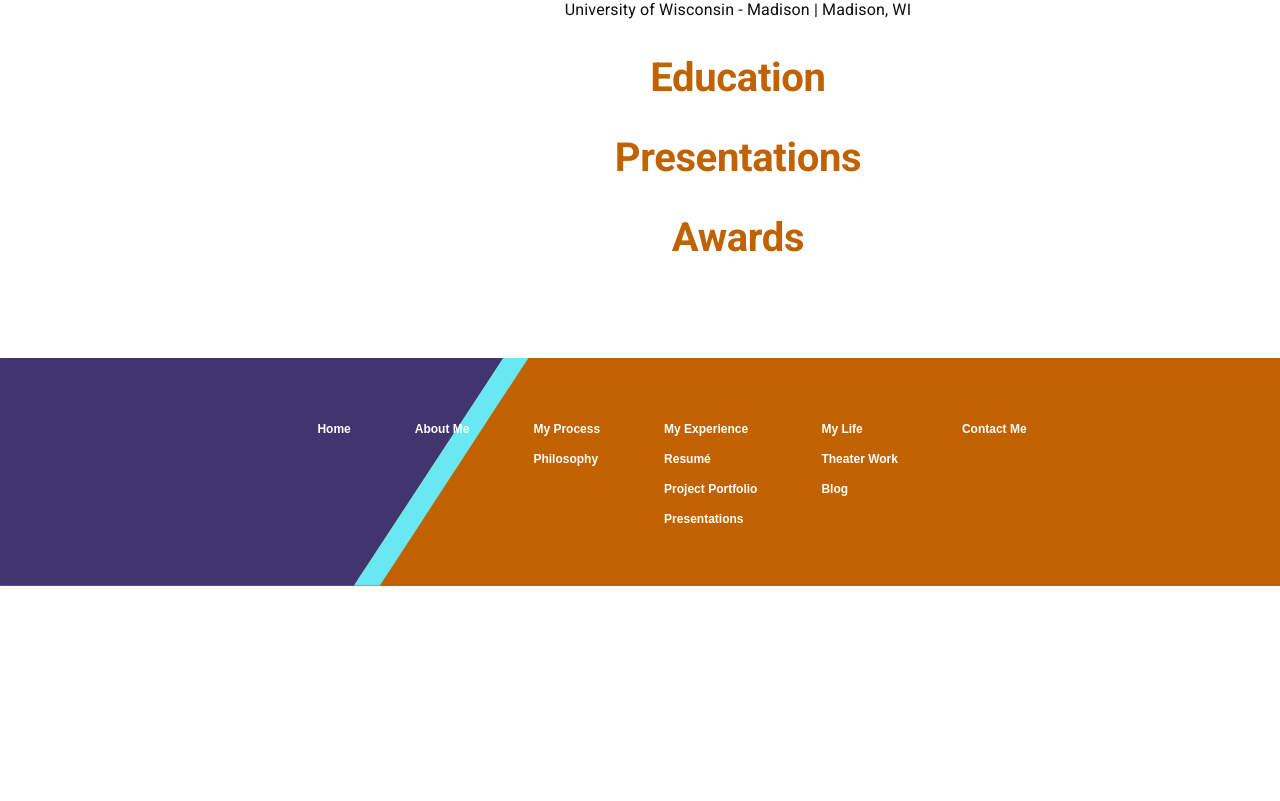
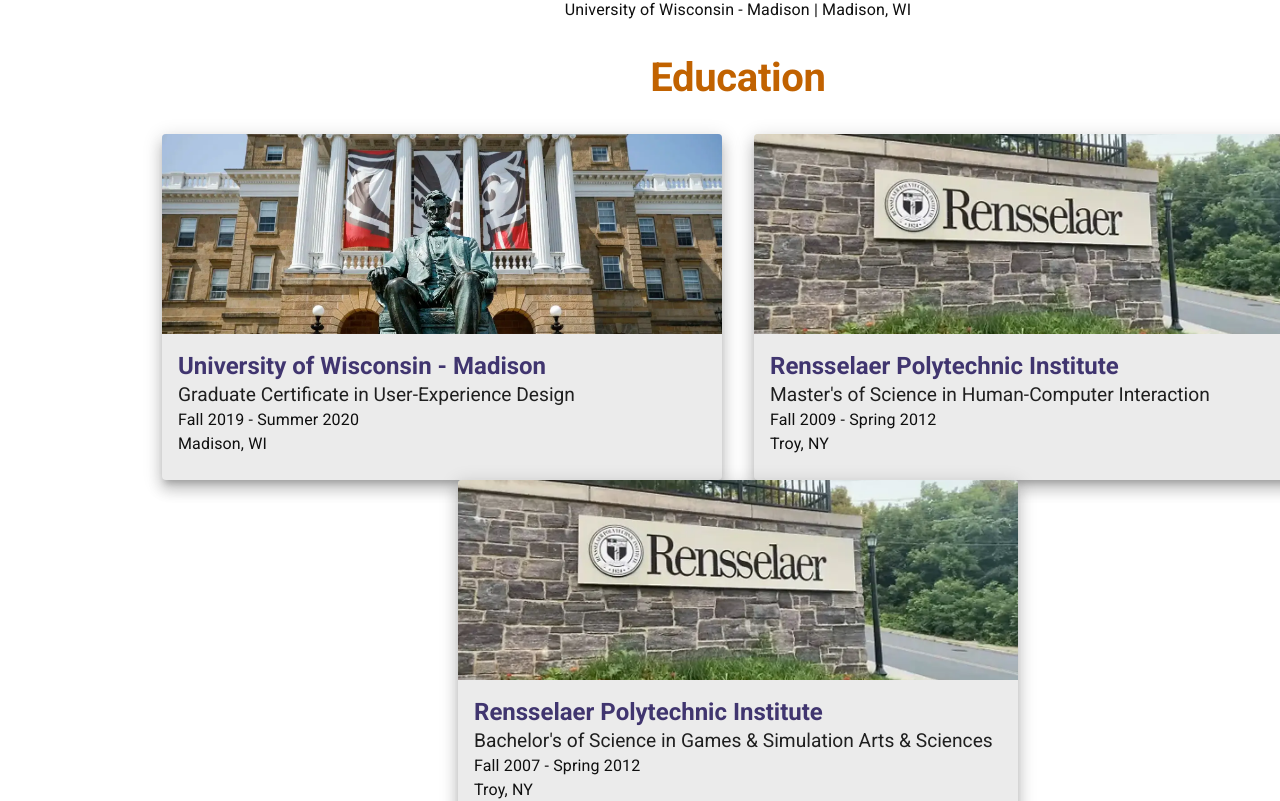
Before and after one commit to PupRiku/portfolio, a Next.js app in the folder frontend/: page /resume in a window 1280 px wide. Shown: the part 2060-2861 px from the top of the page. Before the commit the page ends 2646 px from the top, so only its background shows below. Built offline with nearby package versions, Linux system fonts and the light colour scheme.

Commit message:
Added Education section

```diff
--- a/frontend/pages/resume.js
+++ b/frontend/pages/resume.js
@@ -9,6 +9,7 @@
 import Grid from "@mui/material/Grid";
 import Card from "@mui/material/Card";
 import CardContent from "@mui/material/CardContent";
+import CardMedia from "@mui/material/CardMedia";
 import Divider from "@mui/material/Divider";
 import Paper from "@mui/material/Paper";
 import Stack from "@mui/material/Stack";
@@ -17,7 +18,6 @@
 import AccordionSummary from "@mui/material/AccordionSummary";
 import AccordionDetails from "@mui/material/AccordionDetails";
 import ExpandMoreIcon from "@mui/icons-material/ExpandMore";
-import { typography } from "@mui/system";
 
 const useStyles = makeStyles(theme => ({
   mainContainer: {
@@ -107,6 +107,13 @@
   accordionStyle: {
     backgroundColor: theme.palette.common.white,
     boxShadow: theme.shadows[10],
+  },
+  eduCard: {
+    minWidth: "35em",
+    marginLeft: "1em",
+    marginRight: "1em",
+    boxShadow: theme.shadows[10],
+    backgroundColor: theme.palette.common.white,
   },
 }));
 
@@ -881,7 +888,7 @@
           container
           alignItems="center"
           style={{ marginBottom: "2em" }}
-          direction='column'
+          direction="column"
         >
           <Grid item>
             <Typography variant="h4">
@@ -904,6 +911,89 @@
             <Typography variant="h2" className={classes.header}>
               Education
             </Typography>
+          </Grid>
+          <Grid
+            item
+            container
+            direction="row"
+            justifyContent="center"
+            style={{ marginBottom: "2em", marginTop: "2em" }}
+          >
+            <Grid item>
+              <Card className={classes.eduCard}>
+                <CardMedia
+                  component="img"
+                  height="200"
+                  image="assets/uwmadison.webp"
+                />
+                <CardContent>
+                  <Typography
+                    variant="h5"
+                    style={{
+                      fontWeight: "700",
+                      color: theme.palette.common.purple,
+                    }}
+                  >
+                    University of Wisconsin - Madison
+                  </Typography>
+                  <Typography variant="h5" fontSize="1.2rem">
+                    Graduate Certificate in User-Experience Design
+                  </Typography>
+                  <Typography>Fall 2019 - Summer 2020</Typography>
+                  <Typography>Madison, WI</Typography>
+                </CardContent>
+              </Card>
+            </Grid>
+            <Grid item>
+              <Card className={classes.eduCard}>
+                <CardMedia
+                  component="img"
+                  height="200"
+                  image="assets/rpi.webp"
+                />
+                <CardContent>
+                  <Typography
+                    variant="h5"
+                    style={{
+                      fontWeight: "700",
+                      color: theme.palette.common.purple,
+                    }}
+                  >
+                    Rensselaer Polytechnic Institute
+                  </Typography>
+                  <Typography variant="h5" fontSize="1.2rem">
+                    Master's of Science in Human-Computer Interaction
+                  </Typography>
+                  <Typography>Fall 2009 - Spring 2012</Typography>
+                  <Typography>Troy, NY</Typography>
+                </CardContent>
+              </Card>
+            </Grid>
+            <Grid item>
+              <Card className={classes.eduCard}>
+                <CardMedia
+                  component="img"
+                  height="200"
+                  image="assets/rpi.webp"
+                />
+                <CardContent>
+                  <Typography
+                    variant="h5"
+                    style={{
+                      fontWeight: "700",
+                      color: theme.palette.common.purple,
+                    }}
+                  >
+                    Rensselaer Polytechnic Institute
+                  </Typography>
+                  <Typography variant="h5" fontSize="1.2rem">
+                    Bachelor's of Science in Games & Simulation Arts & Sciences
+                  </Typography>
+                  <Typography>Fall 2007 - Spring 2012</Typography>
+                  <Typography>Troy, NY</Typography>
+                </CardContent>
+              </Card>
+            </Grid>
           </Grid>
         </Grid>
         <Grid
```
Also changed, not shown: frontend/public/assets/rpi.webp (added), frontend/public/assets/uwmadison.webp (added).
